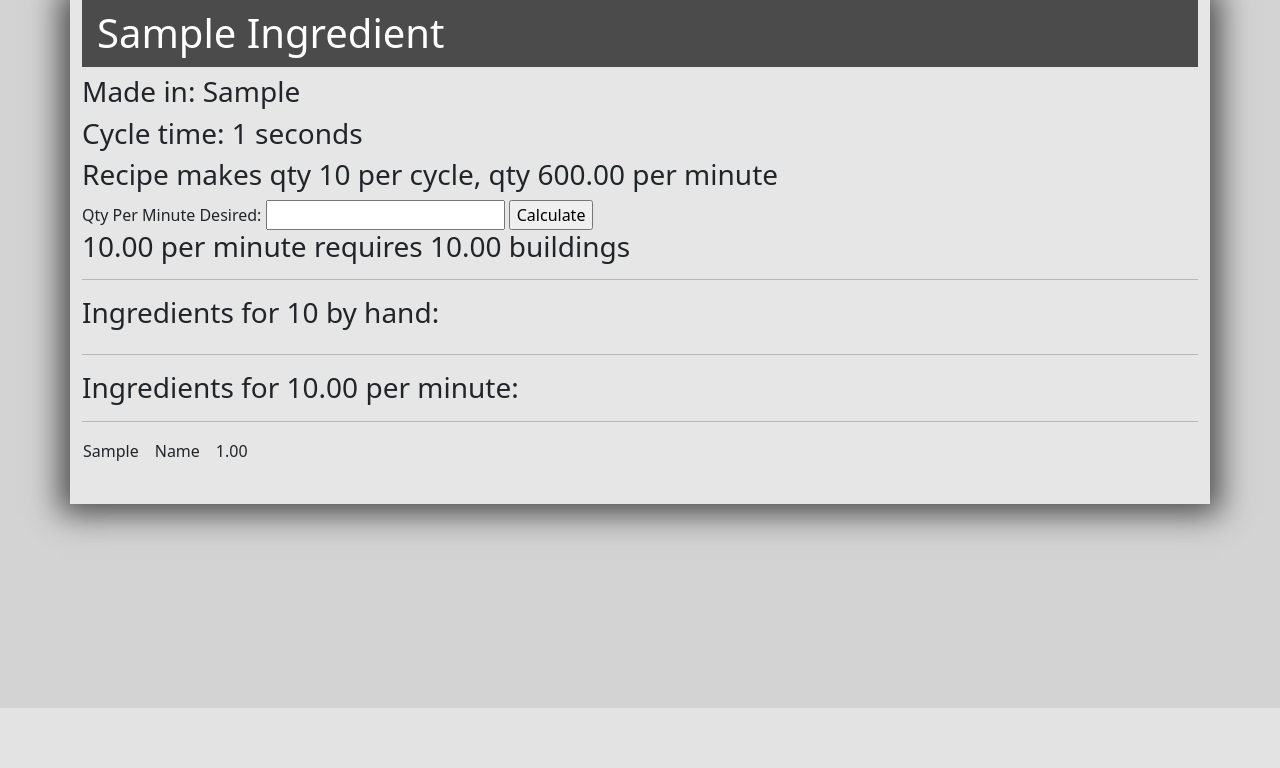
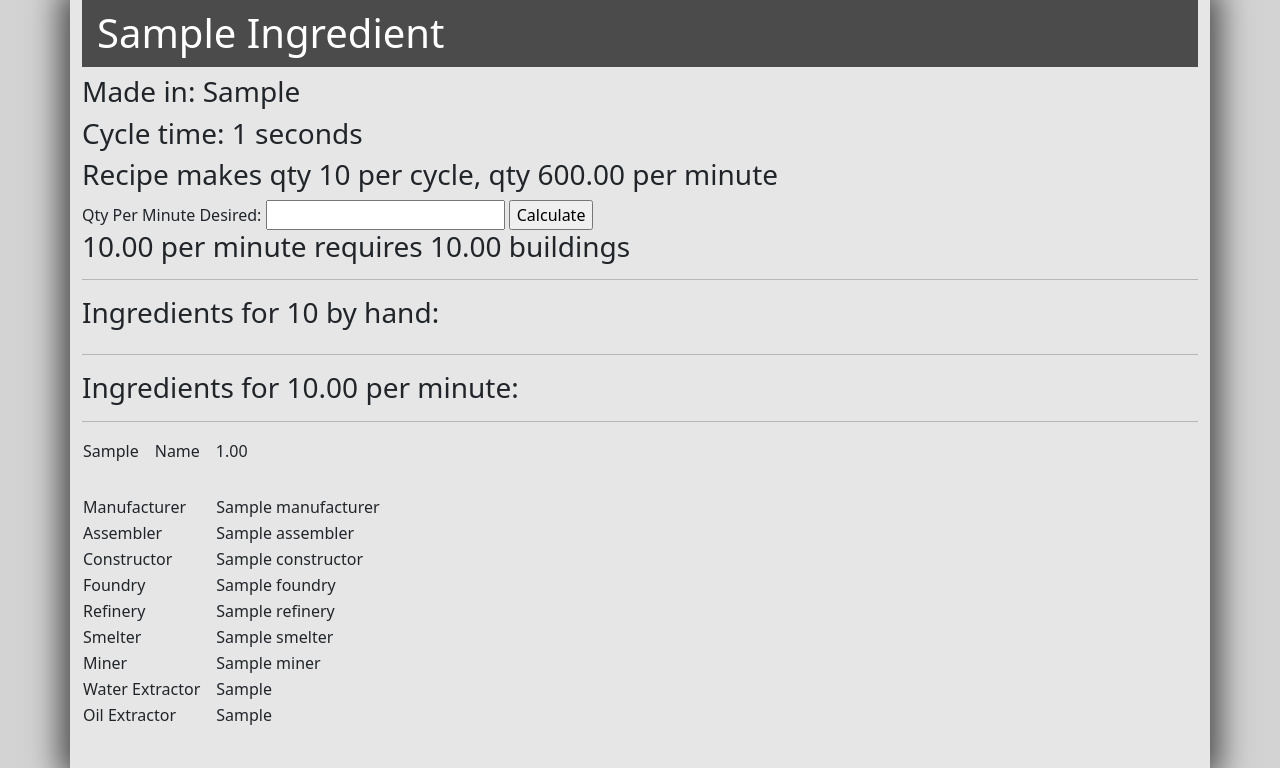
Before and after one commit to mjpolifka/satisfactory-tools, a Flask app: template satisfactory_tools/templates/components/component.html in a window 1280 px wide. Shown: the part 92-860 px from the top of the page. Before the commit the page ends 800 px from the top, so only its background shows below. Run offline with Flask 2, Linux system fonts and the light colour scheme; tables that the repository leaves empty hold one stand-in row (values such as "Sample post"); the template is opened without the code that fills it: values that come from a table or form of the project are taken from there, most other values are stand-ins (such as "Sample title", 1, 10 or a date in 2020).

Commit message:
have good count of buildings

```diff
--- a/satisfactory_tools/templates/components/component.html
+++ b/satisfactory_tools/templates/components/component.html
@@ -68,12 +68,23 @@
 
         <table>
             {% for component in buildings.keys() %}
-            <tr>
-                <td>{{ buildings[component]["made_in"]|title }}</td>
-                <td style="padding-inline: 15px">{{ component|title }}</td>
-                <td>{{ "%.2f"|format(buildings[component]["num_buildings"]) }}</td>
-            </tr>
+                <tr>
+                    <td>{{ buildings[component]["made_in"]|title }}</td>
+                    <td style="padding-inline: 15px">{{ component|title }}</td>
+                    <td>{{ "%.2f"|format(buildings[component]["num_buildings"]) }}</td>
+                </tr>
+            {% endfor %}
+        </table>
 
+        {% set building_options = ["manufacturer", "assembler", "constructor", "foundry", "refinery", "smelter", "miner", "water extractor", "oil extractor"] %}
+        <table style="margin-top: 30px">
+            {% for building in building_options %}
+                {% if total_buildings[building] != 0 %}
+                    <tr>
+                        <td>{{ building|title }}</td>
+                        <td style="padding-inline: 15px">{{ total_buildings[building] }}</td>
+                    </tr>
+                {% endif %}
             {% endfor %}
         </table>
 
```
Also changed, not shown: readme.md.
